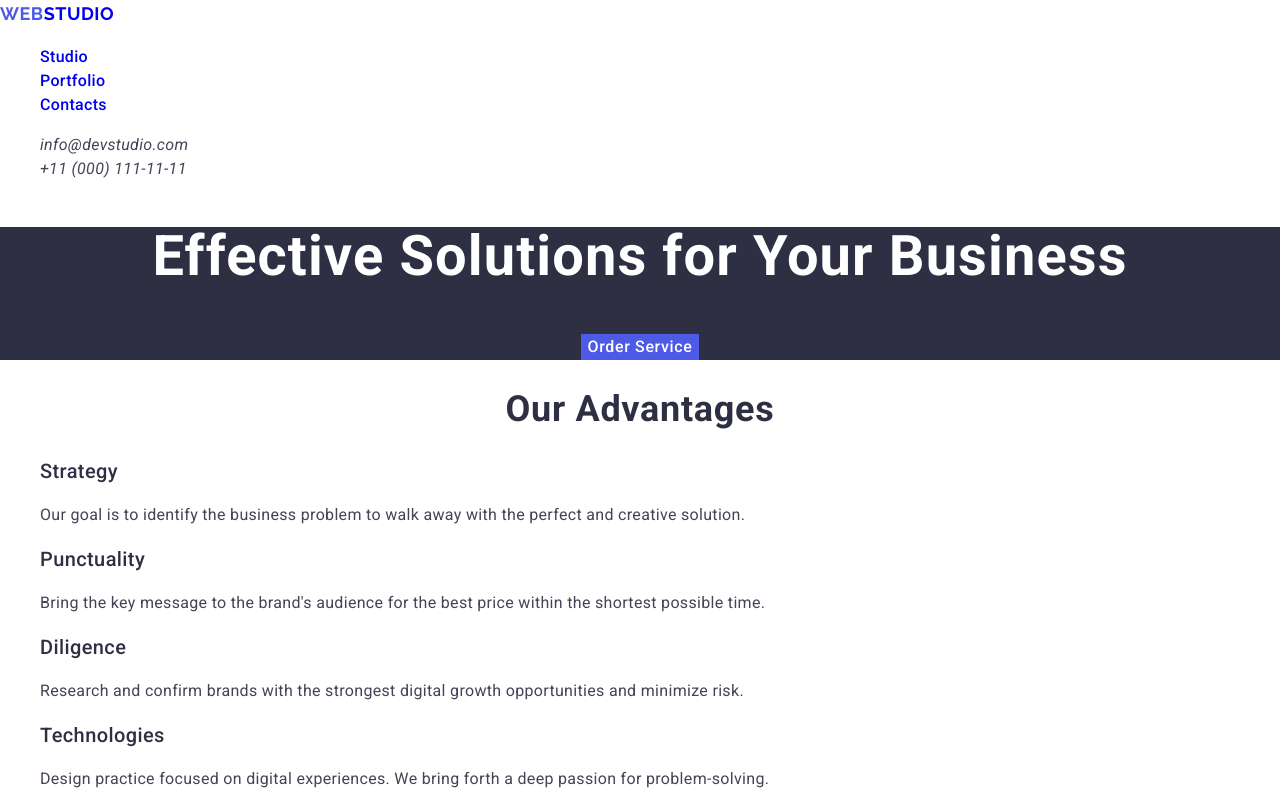
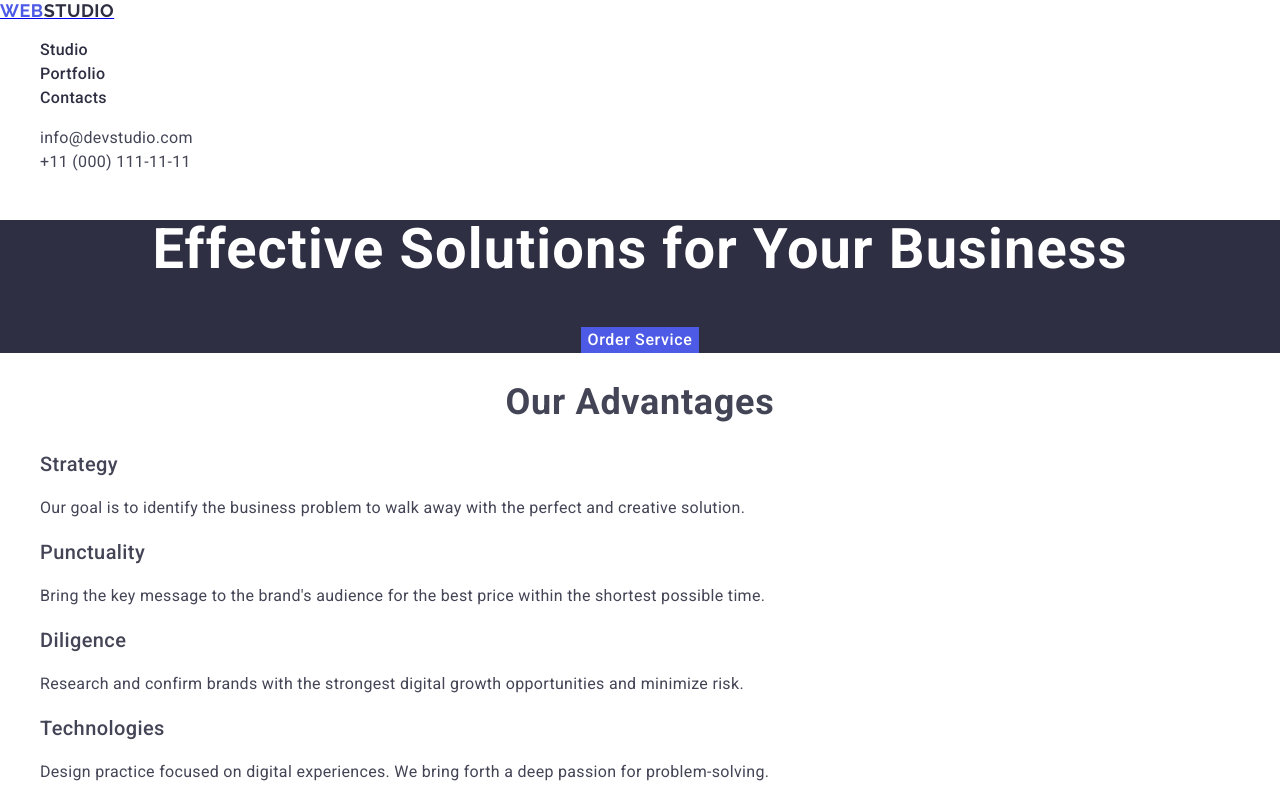
Before and after one commit to Bohdana2002/goit-markup-hw-02, a plain HTML site: page index.html in a window 1280 px wide. Shown: the top 800 px of the page. Drawn offline with nearby package versions, Linux system fonts and the light colour scheme.

Commit message:
fixedcssdraft

```diff
--- a/css/style.css
+++ b/css/style.css
@@ -1,14 +1,14 @@
 body {
     font-family: 'Roboto', sans-serif;
-    color: #2E2F42;
+    color: #434455;
     background-color: #FFFFFF;
 }
 .logo-web {
-    color: #4D5AE5;
+    color: #4d5ae5;
     font-family: 'Raleway', sans-serif;
     font-size: 18px;
     font-weight: 700;
-    line-height: 1.6;
+    line-height: 1.17;
     letter-spacing: 0.03em;
     text-transform: uppercase;
     text-decoration: none;
@@ -17,6 +17,7 @@ ul {
     list-style-type: none;
 }
 .logo-studio {
+    color:#2E2F42;
     font-family: 'Raleway', sans-serif;
     font-size: 18px;
     font-weight: 700;
@@ -25,9 +26,13 @@ ul {
     text-transform: uppercase;
     text-decoration: none;
 }
+.link-one {
+    color: #2e2f42;
+}
 .list .link-one:hover,
+.list .link-one:focus,
 .list .link-one:active {
-    color:#404BBF;
+    color:#404bbf;
     text-decoration: underline;
 }
 .list .links:hover {
@@ -35,6 +40,7 @@ ul {
 
 }
 .list a {
+    color: #2e2f42;
     font-weight: 500;
     font-size: 16px;
     line-height: 1.5;
@@ -53,6 +59,7 @@ ul {
     line-height: 1.5;
     letter-spacing: 0.02em;
     text-decoration: none;
+    font-style:normal;
 }
 .sec-back {
     background-color: #2E2F42;
@@ -78,7 +85,8 @@ h1 {
     border: none;
     cursor: pointer;
 }
-.btn:hover{
+.btn:hover,
+.btn:focus {
     background-color: #404BBF ;
 }
 .sec-back {
--- a/index.html
+++ b/index.html
@@ -17,11 +17,11 @@
 <body>
     <header>
         <nav>
-        <a class="logo-studio" href="./index.html"><span class="logo-web">Web</span>Studio</a>
+        <a href="./index.html"><span class="logo-web">Web</span><span class="logo-studio">Studio</span></a>
             <ul class="list">
-                <li><a class="link-one"href="./index.html">Studio</a></li>
-                <li><a class="links"href="./index.html">Portfolio</a></li>
-                <li><a class="links"href="./index.html">Contacts</a></li>
+                <li><a class="link-one" href="./index.html">Studio</a></li>
+                <li><a class="links" href="./index.html">Portfolio</a></li>
+                <li><a class="links" href="./index.html">Contacts</a></li>
             </ul>
         </nav>
         <address>
```
